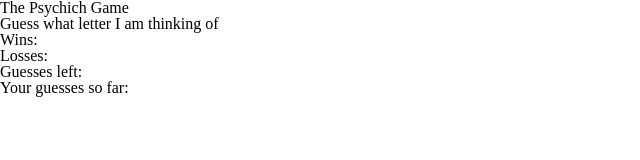
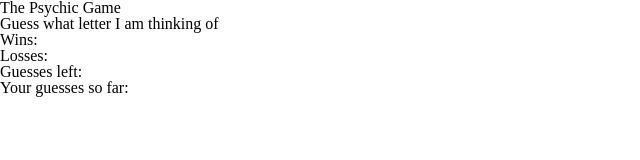
Before and after one commit to Paretooptimal22/psychicGame, a plain HTML site: page index.html in a window 1280 px wide. Shown: the full height of the page, 0-640 px from the left. Drawn offline with Linux system fonts and the light colour scheme.

Commit message:
corrected header

```diff
--- a/index.html
+++ b/index.html
@@ -10,7 +10,7 @@
 </head>
 <body>
   <div>
-    <h1>The Psychich Game</h1>
+    <h1>The Psychic Game</h1>
   </div>
 
   <section>
```
